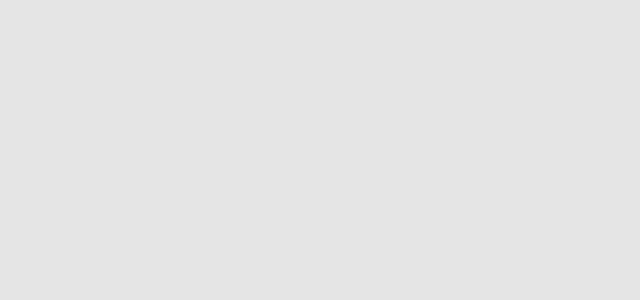
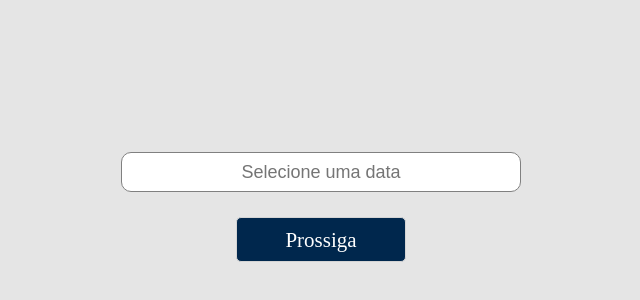
Before and after one commit to Kaique139Matheus/TP1-Engenharia-de-Software, a React (Create React App) app in the folder frontend/: page /selecionar-data in a window 1280 px wide. Before the commit this address had no page. Shown: the part 188-488 px from the top of the page, without its empty margins (319-959 px from the left). Built offline with nearby package versions, Linux system fonts and the light colour scheme.

Commit message:
feat: selecionar data page

```diff
--- a/frontend/package.json
+++ b/frontend/package.json
@@ -10,6 +10,7 @@
     "dayjs": "^1.11.7",
     "react": "^18.2.0",
     "react-circular-progressbar": "^2.1.0",
+    "react-datepicker": "^7.5.0",
     "react-dom": "^18.2.0",
     "react-loader-spinner": "^5.3.4",
     "react-router-dom": "^6.8.2",
--- a/frontend/src/App.js
+++ b/frontend/src/App.js
@@ -6,6 +6,7 @@ import UserContext from "./contexts/UserContext";
 import HomePage from "./pages/HomePage/HomePage";
 import HomeServicosPage from "./pages/HomeServicosPage/HomeServicosPage";
 import AvaliarPage from "./pages/AvaliarPage/AvaliarPage"
+import SelecionarDataPage from "./pages/SelecionarDataPage/SelecionarDataPage";
 
 export default function App() {
 
@@ -20,6 +21,7 @@ export default function App() {
           <Route path={`/`} element={<HomePage></HomePage>}></Route>
           <Route path={`/avaliar`} element={<AvaliarPage></AvaliarPage>}></Route>
           <Route path={`/servicos`} element={<HomeServicosPage></HomeServicosPage>}></Route>
+          <Route path={`/selecionar-data`} element={<SelecionarDataPage></SelecionarDataPage>}></Route>
         </Routes>
       </BrowserRouter>
     </UserContext.Provider>
--- /dev/null
+++ b/frontend/src/pages/SelecionarDataPage/SelecionarDataPage.js
@@ -0,0 +1,90 @@
+import styled from "styled-components";
+import React, { useState } from "react";
+import ReactDatePicker from "react-datepicker"
+import "react-datepicker/dist/react-datepicker.css";
+import { useNavigate } from "react-router-dom";
+
+export default function SelecionarDataPage() {
+    const [date, setDate] = React.useState();
+    const navigate = useNavigate();
+
+    function handleSubmit(e){
+        e.preventDefault()
+
+    }
+
+    return (
+        <SelecionarDataContainer>
+            <BodyInfos onSubmit={handleSubmit}>
+                    <DatePicker
+                        placeholderText="Selecione uma data"
+                        selected={date}
+                        onChange={(date) => setDate(date)}
+                        required
+                    />
+                    <ProssigaButton onClick={() => navigate("/selecionar-horario")}>Prossiga</ProssigaButton>
+                </BodyInfos>
+        </SelecionarDataContainer>
+    );
+}
+
+const ProssigaButton = styled.button`
+    margin: 10px 0px;
+    width: 170px;
+    height: 45px;
+    border: 1px solid #D4D4D4;
+    border-radius: 5px;
+    background-color: #00274D;
+    color: white;
+    font-family: 'Lexend Deca';
+    font-style: normal;
+    font-weight: 400;
+    font-size: 20.976px;
+    line-height: 26px;
+    text-align: center;
+    display: flex;
+    justify-content: center;
+    align-items: center;
+`
+
+const SelecionarDataContainer = styled.div`
+    width: 100%;
+    height: 100%;
+    display: flex;
+    align-items: center;
+    justify-content: space-between;
+    color: ##00274D;
+    font-family: 'Roboto', sans-serif;
+    font-size: 10px;
+    position: fixed;
+    top: 0;
+    padding: 5px 25px;
+`
+
+const DatePicker = styled(ReactDatePicker)`
+    margin-bottom: 15px;
+    border-radius: 10px;
+    border: 1px solid grey;
+    width: 400px;
+    height: 40px;
+    padding: 10px;
+    font-weight: 400;
+    font-size: large;
+    text-align: center;
+
+    @media (max-width: 768px) {
+        width: 250px;
+      }
+`
+
+const BodyInfos = styled.form`
+    width: 100%;
+    height: 100%;
+    display: flex;
+    justify-content: center;
+    align-items: center;
+    flex-direction: column;
+    @media (max-width: 768px) {
+        width: 250px;
+      }
+`
```
Also changed, not shown: 1 other file (tests, documents, lock files or other folders).
